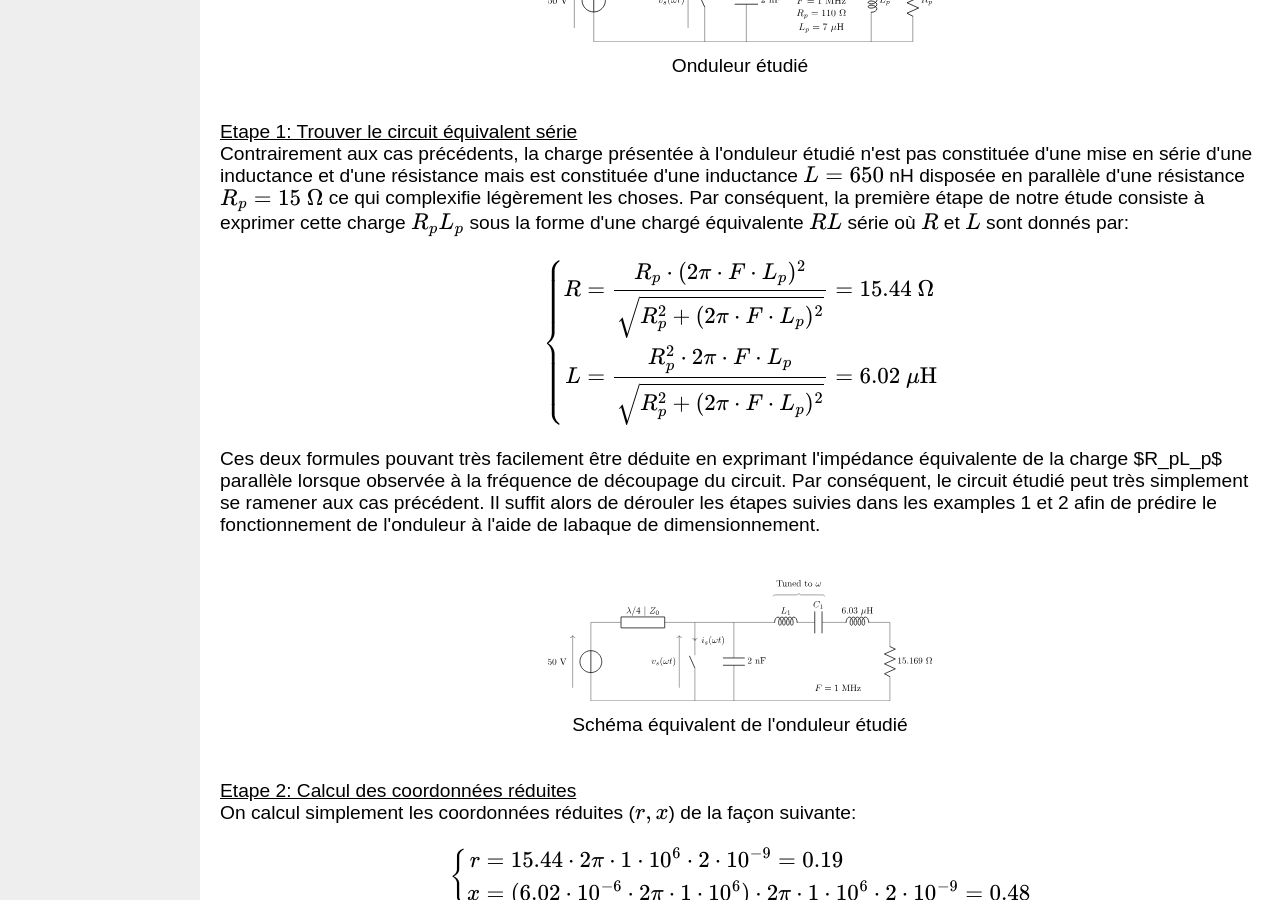
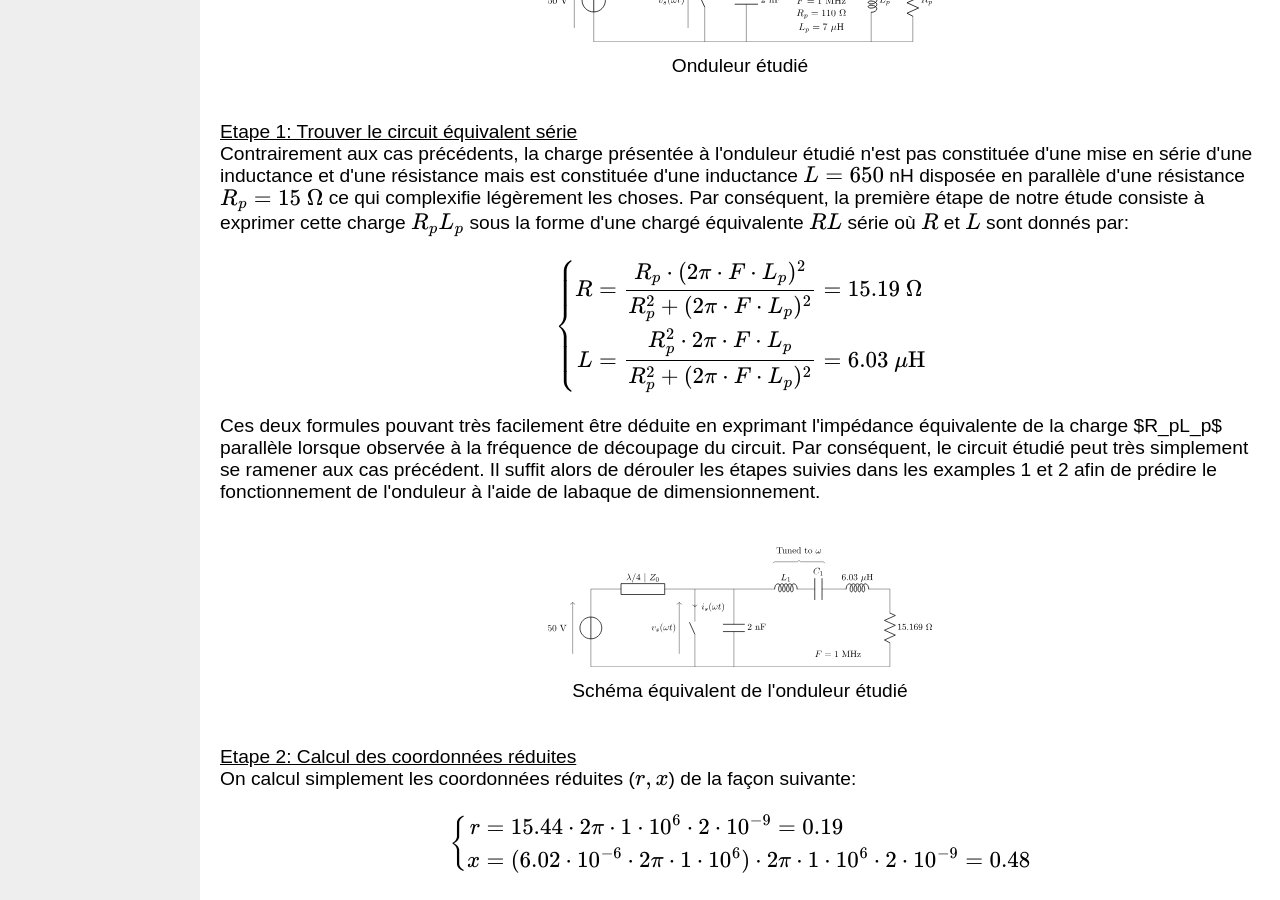
Before and after one commit to bdaire/bdaire.github.io, a Jekyll site: the page built from research_chart_example_3.md, in a window 1280 px wide and 900 px high, scrolled down 481 px. Built offline with Jekyll 4.4.1, drawn with Linux system fonts in a browser that asks for light colours.

Commit message:
Update research_chart_example_3.md

```diff
--- a/research_chart_example_3.md
+++ b/research_chart_example_3.md
@@ -38,8 +38,8 @@ Nous cherchons ici à analyser le fonctionnement de l'onduleur de classe EF ci-d
   \[
 \left\{
 \begin{aligned}
-R &= \frac{R_p\cdot(2\pi\cdot F\cdot L_p)^2}{\sqrt{R_p^2+(2\pi\cdot F\cdot L_p)^2}}=15.44\ \Omega \\
-L &= \frac{R_p^2\cdot 2\pi\cdot F\cdot L_p}{\sqrt{R_p^2+(2\pi\cdot F\cdot L_p)^2}}=6.02\ \mu\text{H}
+R &= \frac{R_p\cdot(2\pi\cdot F\cdot L_p)^2}{R_p^2+(2\pi\cdot F\cdot L_p)^2}=15.19\ \Omega \\
+L &= \frac{R_p^2\cdot 2\pi\cdot F\cdot L_p}{R_p^2+(2\pi\cdot F\cdot L_p)^2}=6.03\ \mu\text{H}
 \end{aligned}
 \right.
 \]
```
